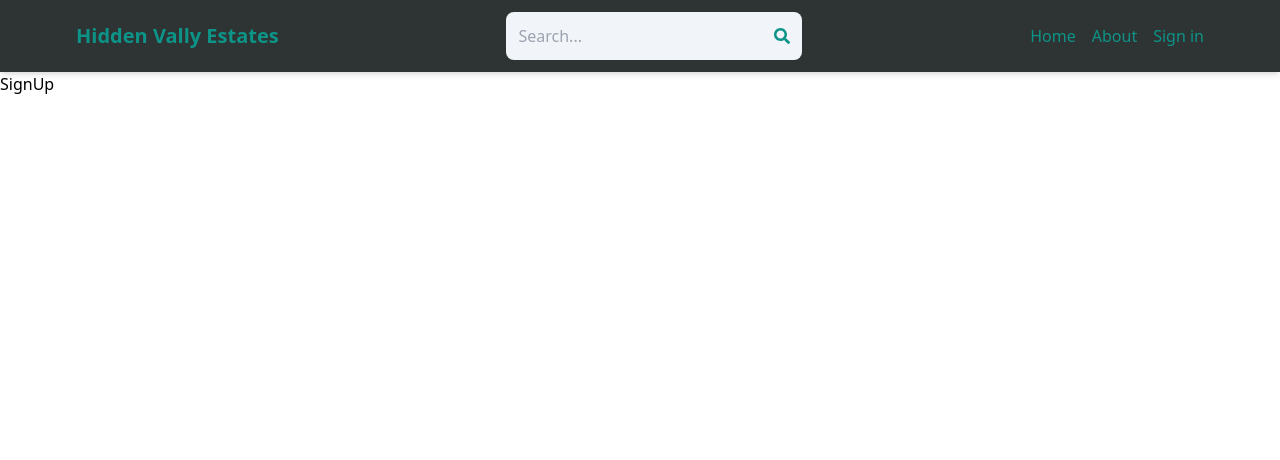
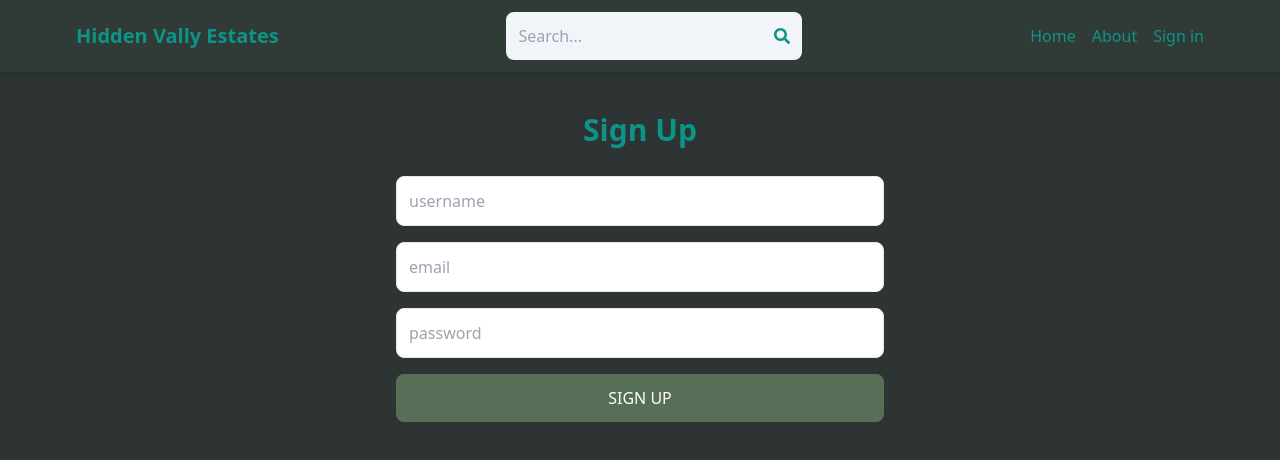
Before and after one commit to CHAMPION316/hidden-valley-estates, a React (Vite) app in the folder client/: page /sign-up in a window 1280 px wide. Shown: the top 460 px of the page. Built offline with nearby package versions, Linux system fonts and the light colour scheme.

Commit message:
Create styling for signup page

```diff
--- a/client/src/components/Header.jsx
+++ b/client/src/components/Header.jsx
@@ -3,7 +3,7 @@ import { Link } from 'react-router-dom';
 
 export default function Header() {
   return (
-    <header className='bg-2e3333 shadow-md'>
+    <header className='bg-303a37 shadow-md'>
         <div className='flex justify-between items-center max-w-6xl mx-auto p-3'>
             <Link to='/'>
             <h1 className='font-bold text-sm sm:text-xl flex flex-wrap'>
--- a/client/src/index.css
+++ b/client/src/index.css
@@ -1,3 +1,7 @@
 @tailwind base;
 @tailwind components;
 @tailwind utilities;
+
+body{
+    background-color: #2E3333;
+}
--- a/client/src/pages/SignUp.jsx
+++ b/client/src/pages/SignUp.jsx
@@ -2,6 +2,18 @@ import React from 'react'
 
 export default function SignUp() {
   return (
-    <div>SignUp</div>
+    <div className="p-3 max-w-lg mx-auto">
+      <h1 className='text-3xl text-center font-semibold my-7 text-teal-600'>Sign Up</h1>
+	  <form className="flex flex-col gap-4">
+		<input type="text" placeholder="username"
+		className="border p-3 rounded-lg" id="username" />
+		<input type="email" placeholder="email"
+		className="border p-3 rounded-lg" id="email" />
+		<input type="password" placeholder="password"
+		className="border p-3 rounded-lg" id="password" />
+		<button className="bg-576f56 text-white p-3 rounded-lg
+		uppercase hover:opacity-80 disabled:opacity-70">Sign up</button>
+	  </form>
+    </div>
   )
 }
```
